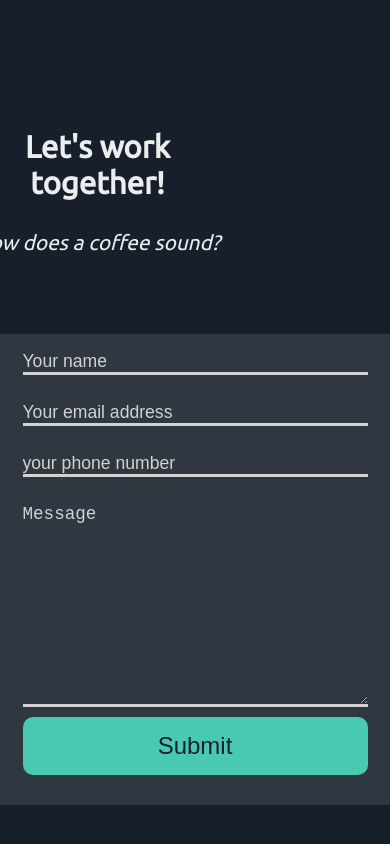
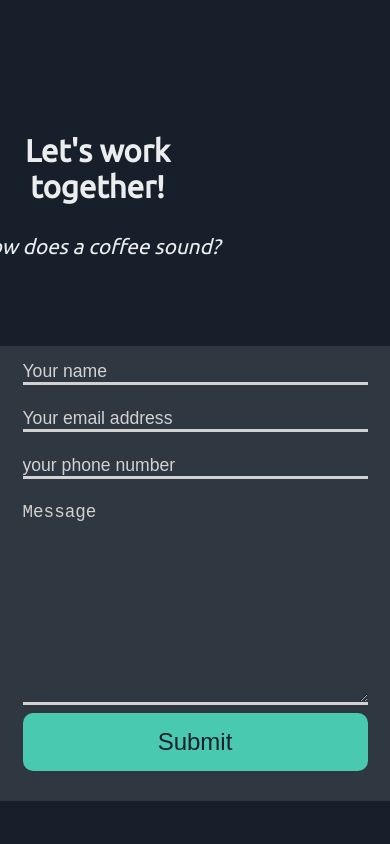
Before and after one commit to nkolukas/Personal-Portfolio, a plain HTML site: page index.html in a window 390 px wide. Shown: the part 1688-2532 px from the top of the page. Drawn offline with Linux system fonts and the light colour scheme.

Commit message:
Add files via upload

```diff
--- a/estilo.css
+++ b/estilo.css
@@ -321,12 +321,8 @@ body{
     }
 
     .input_{
-        margin: 10px 0;
-        background-color: transparent;
-        border: 0;
-        border-bottom: 3px solid #D2D2D2;
+        margin: 8px 0;
         padding-top: 7px;
-        color: #D2D2D2;
         font-size: 1.1rem;
     }
 }
```
